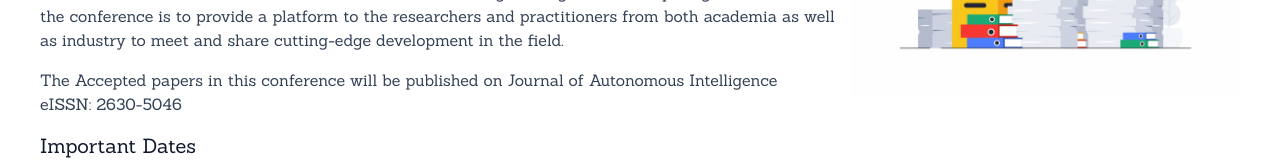
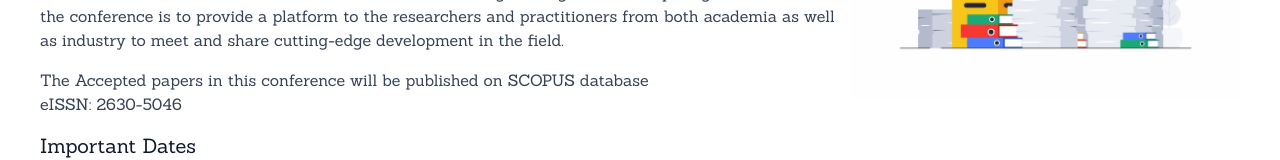
Before and after one commit to Ashish-Sinha-programmer-202070/ICICAI_2023, a React (Vite) app: page /call-for-papers in a window 1280 px wide. Shown: the part 522-682 px from the top of the page. Built offline with nearby package versions, Linux system fonts and the light colour scheme.

Commit message:
changed journal of AI to scopus

```diff
--- a/src/pages/CallForPapers.jsx
+++ b/src/pages/CallForPapers.jsx
@@ -16,8 +16,7 @@ export default function CallForPapers() {
           <div className="grid grid-cols-1 gap-4 mb-4 md:grid-cols-3">
             <div className="text-justify col-span-2 font-sanchez">
               <marquee behavior="" direction="left">
-                Accepted papers will be published in "Journal of Autonomous
-                Intelligence"
+                Accepted papers will be published in "SCOPUS database"
               </marquee>
               <p className="mb-4">
                 1st International Conference on Innovative Computing and
@@ -38,8 +37,7 @@ export default function CallForPapers() {
               </p>
               <p>
                 The Accepted papers in this conference will be published on{" "}
-                <b className="font-bold">Journal of Autonomous Intelligence</b>{" "}
-                <br />
+                <b className="font-bold">SCOPUS database</b> <br />
                 eISSN: 2630-5046
               </p>
             </div>
--- a/src/pages/Home.jsx
+++ b/src/pages/Home.jsx
@@ -33,8 +33,7 @@ export default function Home() {
         <div className="s-wrapper grid grid-cols-1 md:gap-10 md:grid-cols-7">
           <div className="col-span-5 px-4 md:px-0">
             <marquee behavior="" direction="left">
-              Accepted papers will be published in "Journal of Autonomous
-              Intelligence"
+              Accepted papers will be published in "SCOPUS database"
             </marquee>
             <h1 className="text-3xl font-bold">About CUH</h1>
             <hr />
--- a/src/pages/ImportantDates.jsx
+++ b/src/pages/ImportantDates.jsx
@@ -5,8 +5,7 @@ const ImportantDatesPage = () => {
     <>
       <div className="flex justify-center items-center flex-col">
         <marquee className="mb-10" behavior="" direction="left">
-          Accepted papers will be published in "Journal of Autonomous
-          Intelligence"
+          Accepted papers will be published in "SCOPUS database"
         </marquee>
         <div className="mt-0 mb-10 font-sanchez">
           <h2 className="text-xl text-slate-900">Important Dates</h2>
--- a/src/pages/Registration.jsx
+++ b/src/pages/Registration.jsx
@@ -4,11 +4,10 @@ const RegistrationPage = () => {
   return (
     <div className="flex justify-center flex-col items-center">
       <marquee className="mb-4" behavior="" direction="left">
-        Accepted papers will be published in "Journal of Autonomous
-        Intelligence"
+        Accepted papers will be published in "SCOPUS database"
       </marquee>
       <h2 class="mb-3 text-3xl font-extrabold tracking-tight text-gray-900">
-        Journal of Autonomous Intelligence
+        SCOPUS database
       </h2>
       <p class="mb-5 text-base text-gray-500 sm:text-lg dark:text-gray-400">
         Registration Fee Details
--- a/src/pages/Submission.jsx
+++ b/src/pages/Submission.jsx
@@ -6,8 +6,7 @@ const SubmissionPage = () => {
   return (
     <div className="s-wrapper px-4 md:px-0 relative">
       <marquee behavior="" direction="left">
-        Accepted papers will be published in "Journal of Autonomous
-        Intelligence"
+        Accepted papers will be published in "SCOPUS database"
       </marquee>
       <div className="flex flex-col gap-4 card px-4 py-6 justify-center items-center">
         <h2>Requirements for submissions</h2>
```
